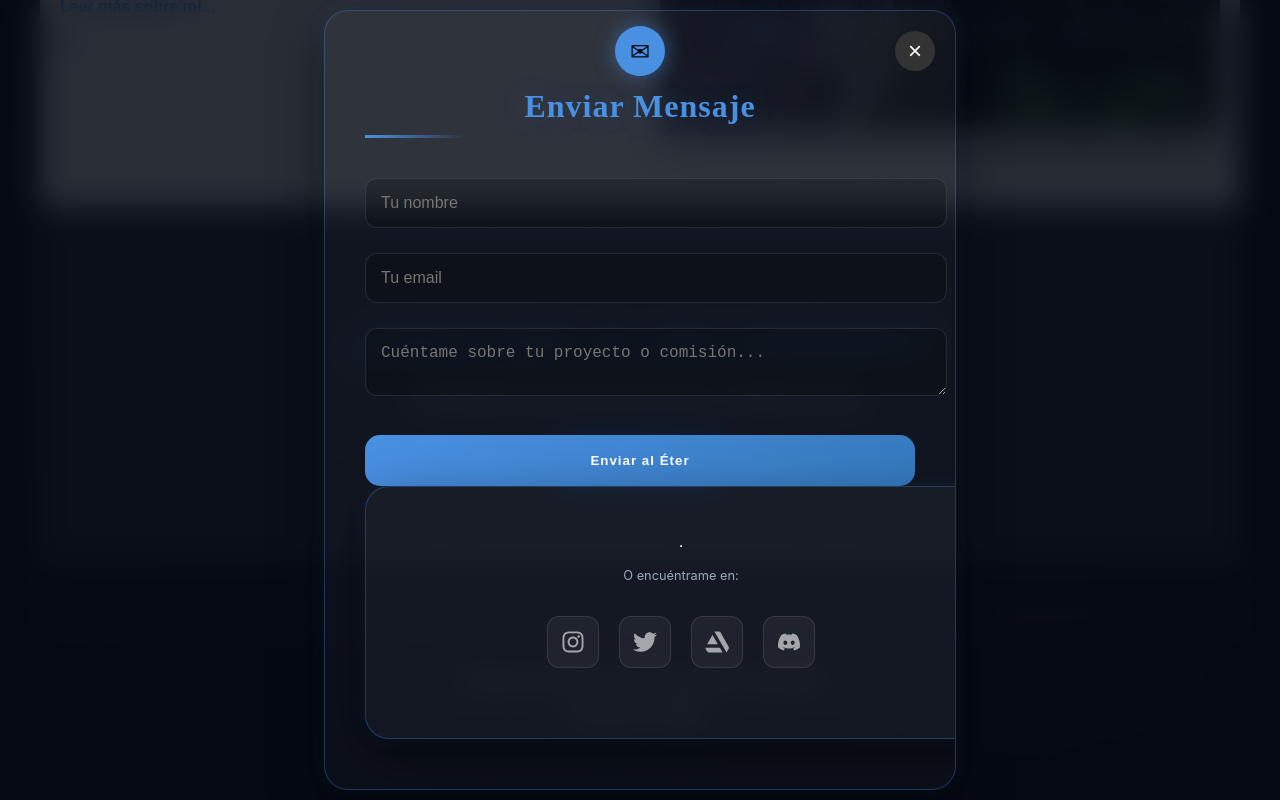
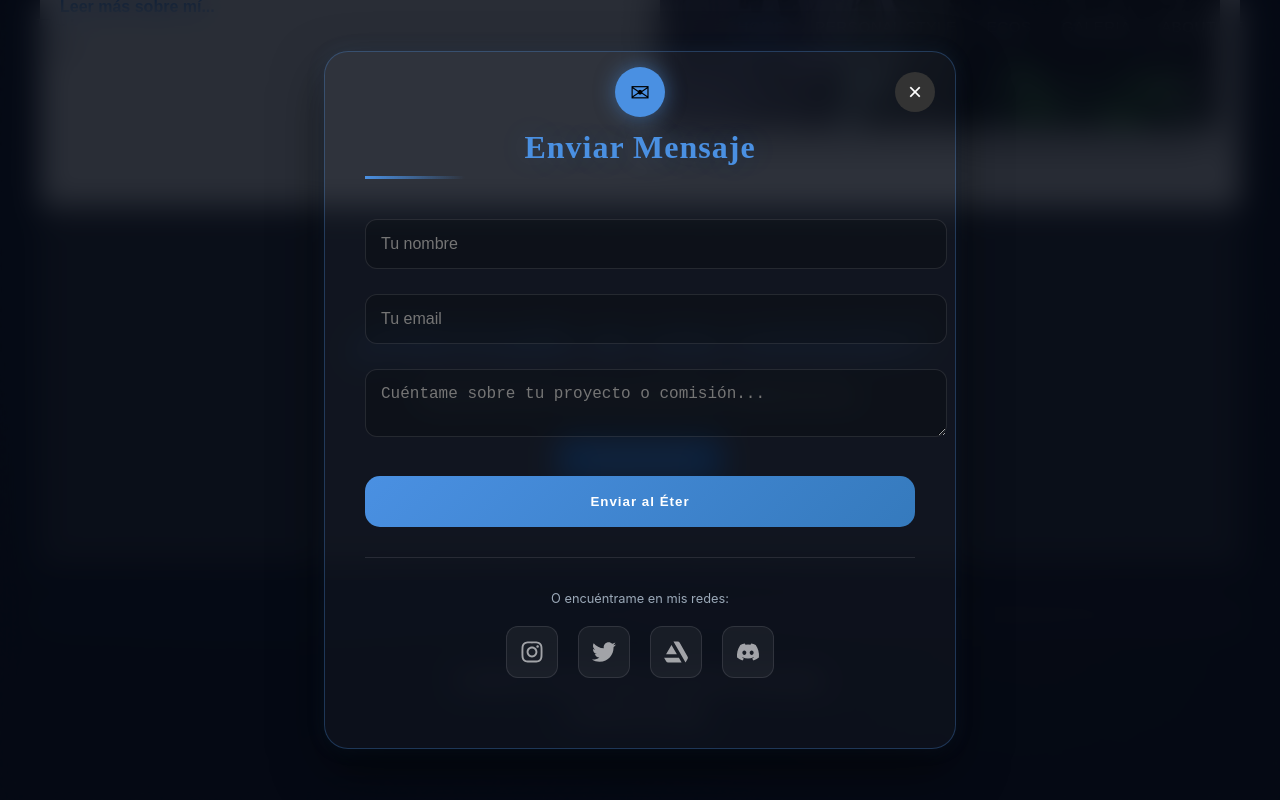
Before and after one commit to ChrisIgn/Art_pag, a React (Create React App) app: page / in a window 1280 px wide. Both pictures are taken after a click on the button "Contactar Ahora". Shown: the part 2461-3261 px from the top of the page. Built offline with nearby package versions, Linux system fonts and the light colour scheme; no server answers; the database is empty.

Commit message:
Corregido(puede modificarse mas adelante)

```diff
--- a/package.json
+++ b/package.json
@@ -12,6 +12,7 @@
     "react": "^19.2.0",
     "react-dom": "^19.2.0",
     "react-firebase-hooks": "^5.1.1",
+    "react-icons": "^5.5.0",
     "react-router-dom": "^7.9.6",
     "react-scripts": "5.0.1",
     "web-vitals": "^2.1.4",
--- a/src/pages/HomePage.js
+++ b/src/pages/HomePage.js
@@ -130,7 +130,7 @@ const [mostrarContacto, setMostrarContacto] = useState(false);
                     </footer>
                 </div>
             </main>
-            {/* MODAL DE CONTACTO (Usando Portals para que no se rompa el fixed) */}
+            {/* MODAL DE CONTACTO */}
             {mostrarContacto && createPortal(
                 <div className="modal-overlay" onClick={() => setMostrarContacto(false)}>
                     <div className="modal-content contact-modal-size" onClick={(e) => e.stopPropagation()}>
@@ -138,12 +138,14 @@ const [mostrarContacto, setMostrarContacto] = useState(false);
                             &times;
                         </button>
                         <h2 className="galeria-titulo" style={{fontSize: '2rem', textAlign: 'center'}}>Enviar Mensaje</h2>
+
                         <ContactoForm />
+
                         {/* --- APARTADO DE REDES SOCIALES --- */}
-                        <div className="modal-content contact-modal-size" onClick={(e) => e.stopPropagation()}>
-                            {/* ... título y formulario ... */}
-                            <hr className="modal-divider" />
-                            <p style={{ textAlign: 'center', fontSize: '0.8rem', color: '#9BA9B8' }}>O encuéntrame en:</p>
+                        <div style={{ marginTop: '30px', borderTop: '1px solid rgba(255,255,255,0.1)', paddingTop: '20px' }}>
+                            <p style={{ textAlign: 'center', fontSize: '0.8rem', color: '#9BA9B8', marginBottom: '15px' }}>
+                                O encuéntrame en mis redes:
+                            </p>
                             <SocialLinks />
                         </div>
                     </div>
```
Also changed, not shown: 1 other file (tests, documents, lock files or other folders). Lines whose indentation alone changed are shown as unchanged.
